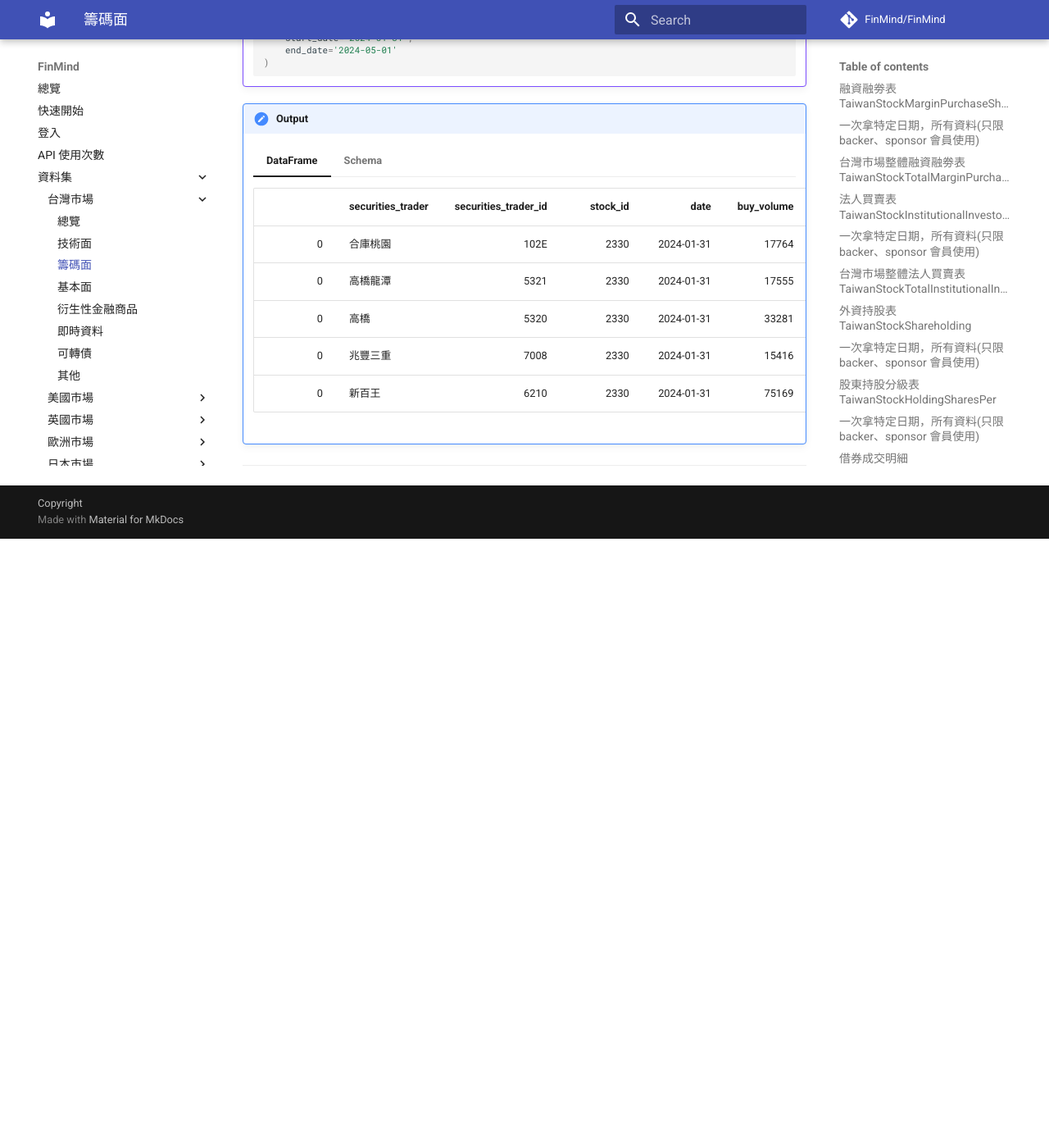
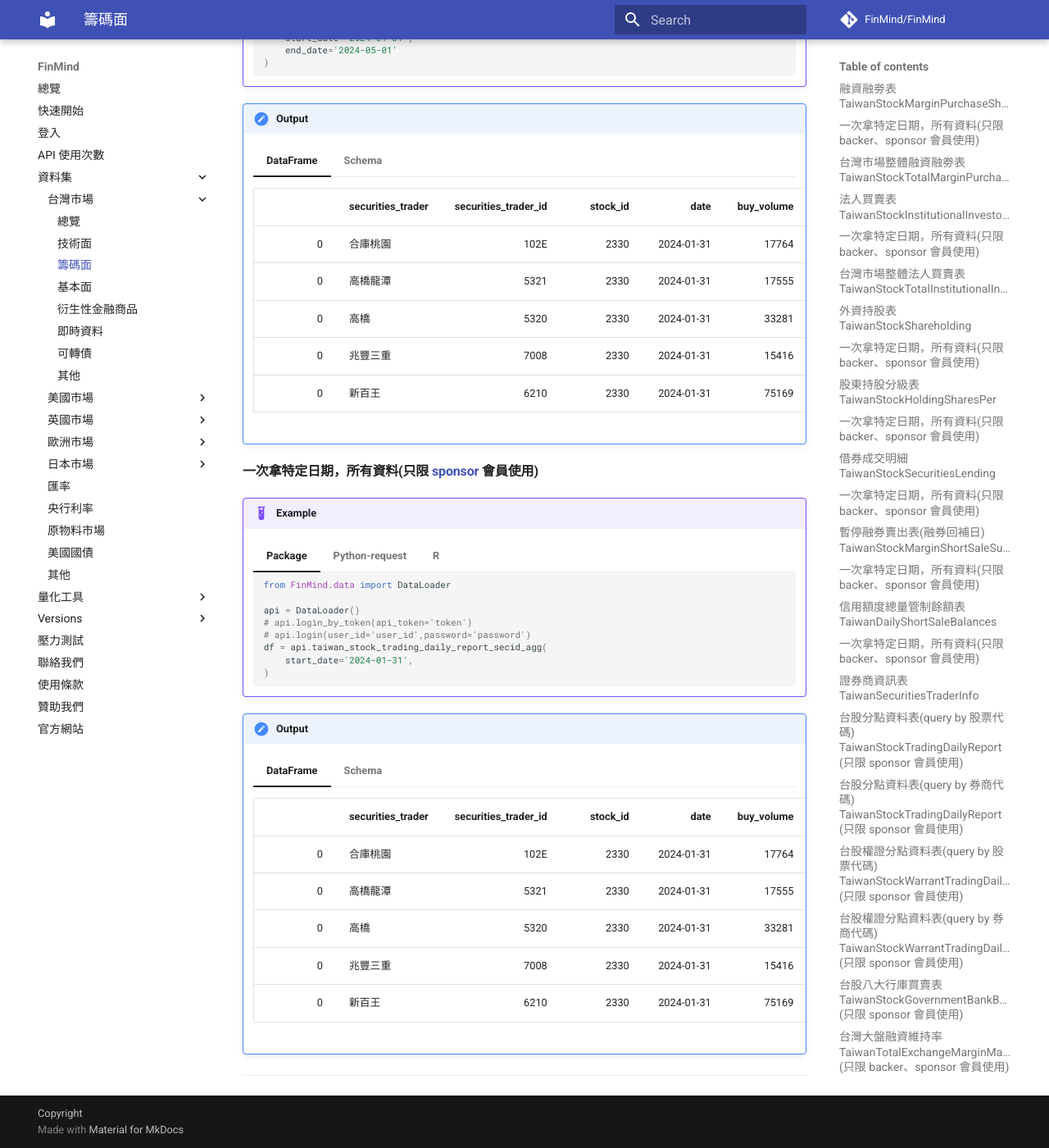
Before and after one commit to FinMind/FinMind-Doc, an MkDocs documentation site: the page built from docs/tutor/TaiwanMarket/Chip.md, in a window 1280 px wide and 1400 px high, scrolled down 21015 px. Shown: the whole window at 82% size. Built offline with MkDocs 1.6.1 and Material for MkDocs 9.7.7, drawn with Linux system fonts in a browser that asks for light colours; comment, search, counter and statistics services are not loaded; before the commit the page ends 21672 px from its top, so only the background shows below that.

Commit message:
add: get one date data in TaiwanStockTradingDailyReportSecIdAgg dataset

````diff
--- a/docs/tutor/TaiwanMarket/Chip.md
+++ b/docs/tutor/TaiwanMarket/Chip.md
@@ -1860,4 +1860,79 @@
         }
         ```
 
+#### 一次拿特定日期，所有資料(只限 [sponsor](https://finmindtrade.com/analysis/#/Sponsor/sponsor) 會員使用)
+
+!!! example
+    === "Package"
+        ```python
+        from FinMind.data import DataLoader
+
+        api = DataLoader()
+        # api.login_by_token(api_token='token')
+        # api.login(user_id='user_id',password='password')
+        df = api.taiwan_stock_trading_daily_report_secid_agg(
+            start_date='2024-01-31',
+        )
+        ```
+    === "Python-request"
+        ```python
+        import requests
+        import pandas as pd
+        url = "https://api.finmindtrade.com/api/v4/data"
+        parameter = {
+            "dataset": "TaiwanStockTradingDailyReportSecIdAgg",
+            "start_date": "2024-01-31",
+            "token": "", # 參考登入，獲取金鑰
+        }
+        data = requests.get(url, params=parameter)
+        data = data.json()
+        data = pd.DataFrame(data['data'])
+        print(data)
+
+        ```
+    === "R"
+        ```R
+        library(httr)
+        library(data.table)
+        library(dplyr)
+        url = 'https://api.finmindtrade.com/api/v4/data'
+        response = httr::GET(
+        url = url,
+        query = list(
+            dataset="TaiwanStockTradingDailyReportSecIdAgg",
+            start_date= "2024-01-31",
+            token = "" # 參考登入，獲取金鑰
+        )
+        )
+        data = content(response)
+        df = data$data %>%
+        do.call('rbind',.) %>%
+        data.table
+        head(df)
+
+        ```
+
+!!! output
+    === "DataFrame"
+        |    | securities_trader | securities_trader_id |   stock_id |      date     |   buy_volume |  sell_volume | buy_price  | sell_price |
+        |---:|:------------------|---------------------:|-----------:|---------------:|------------:|-------------:|------------|:-----------|
+        |  0 | 合庫桃園           |        102E          |     2330   |   2024-01-31  |    17764     |    4104     |    630.2   |   630.78    |
+        |  0 | 高橋龍潭           |        5321          |     2330   |   2024-01-31  |    17555     |    1000     |    630.74  |   628       |
+        |  0 | 高橋              |         5320         |     2330   |   2024-01-31  |    33281     |    15222    |    630.56  |   634.05    |
+        |  0 | 兆豐三重           |        7008          |     2330   |   2024-01-31  |    15416     |    3421     |    629.24  |   632.41    |
+        |  0 | 新百王             |        6210          |     2330   |   2024-01-31  |    75169     |    57050    |    629.56  |    628.9    |
+    === "Schema"
+        ```
+        {
+            securities_trader: str,
+            securities_trader_id: str,
+            stock_id: str,
+            date: str,
+            buy_volume: int64,
+            sell_volume: int64,
+            buy_price: float,
+            sell_price: float,
+        }
+        ```
+
 ----------------------------------
````
